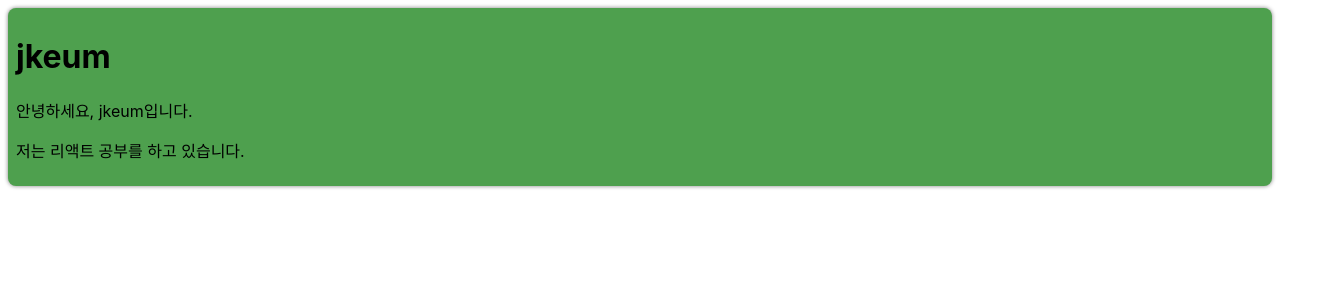
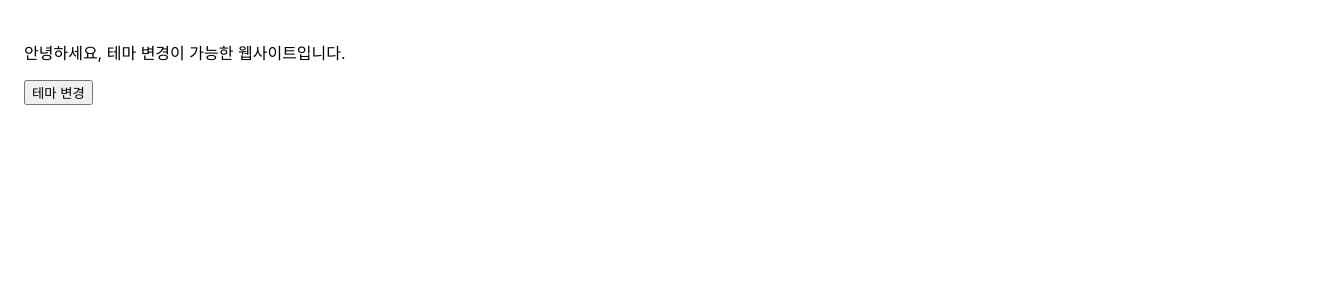
Before and after one commit to JongeunKeum/react-inflearn, a React (Create React App) app in the folder my-app/: page / in a window 1280 px wide. Shown: the top 300 px of the page, 1328 px wide, since content can reach past the window. Built offline with nearby package versions, Linux system fonts and the light colour scheme.

Commit message:
chapter14 - context

```diff
--- /dev/null
+++ b/my-app/src/chapter14/DarkOrLight.jsx
@@ -0,0 +1,23 @@
+import { useState, useCallback } from "react";
+import ThemeContext from "./ThemeContext";
+import MainContent from "./MainContent";
+
+function DarkOrLight(props) {
+	const [theme, setTheme] = useState("light");
+
+	const toggleTheme = useCallback(() => {
+		if (theme == "light") {
+			setTheme("dark");
+		} else if (theme == "dark") {
+			setTheme("light");
+		}
+	}, [theme]);
+
+	return (
+		<ThemeContext.Provider value={{ theme, toggleTheme }}>
+			<MainContent />
+		</ThemeContext.Provider>
+	);
+}
+
+export default DarkOrLight;
--- /dev/null
+++ b/my-app/src/chapter14/MainContent.jsx
@@ -0,0 +1,23 @@
+import { useContext } from "react";
+import ThemeContext from "./ThemeContext";
+
+function MainContent(props) {
+	const { theme, toggleTheme } = useContext(ThemeContext);
+
+	return (
+		<div
+			style={{
+				width: "100vw",
+				height: "100vh",
+				padding: "1.5rem",
+				backgroundColor: theme == "light" ? "white" : "black",
+				color: theme == "light" ? "black" : "white",
+			}}
+		>
+			<p>안녕하세요, 테마 변경이 가능한 웹사이트입니다.</p>
+			<button onClick={toggleTheme}>테마 변경</button>
+		</div>
+	);
+}
+
+export default MainContent;
--- /dev/null
+++ b/my-app/src/chapter14/ThemeContext.jsx
@@ -0,0 +1,6 @@
+import React from "react";
+
+const ThemeContext = React.createContext();
+ThemeContext.displayName = "ThemeContext";
+
+export default ThemeContext;
--- a/my-app/src/index.js
+++ b/my-app/src/index.js
@@ -3,12 +3,12 @@
 import './index.css';
 import App from './App';
 import reportWebVitals from './reportWebVitals';
-import ProfileCard from './chapter13/ProfileCard';
+import DarkOrLight from './chapter14/DarkOrLight';
 
 const root = ReactDOM.createRoot(document.getElementById('root'));
 root.render(
   <React.StrictMode>
-    <ProfileCard />
+    <DarkOrLight />
   </React.StrictMode>
 );
 
```
